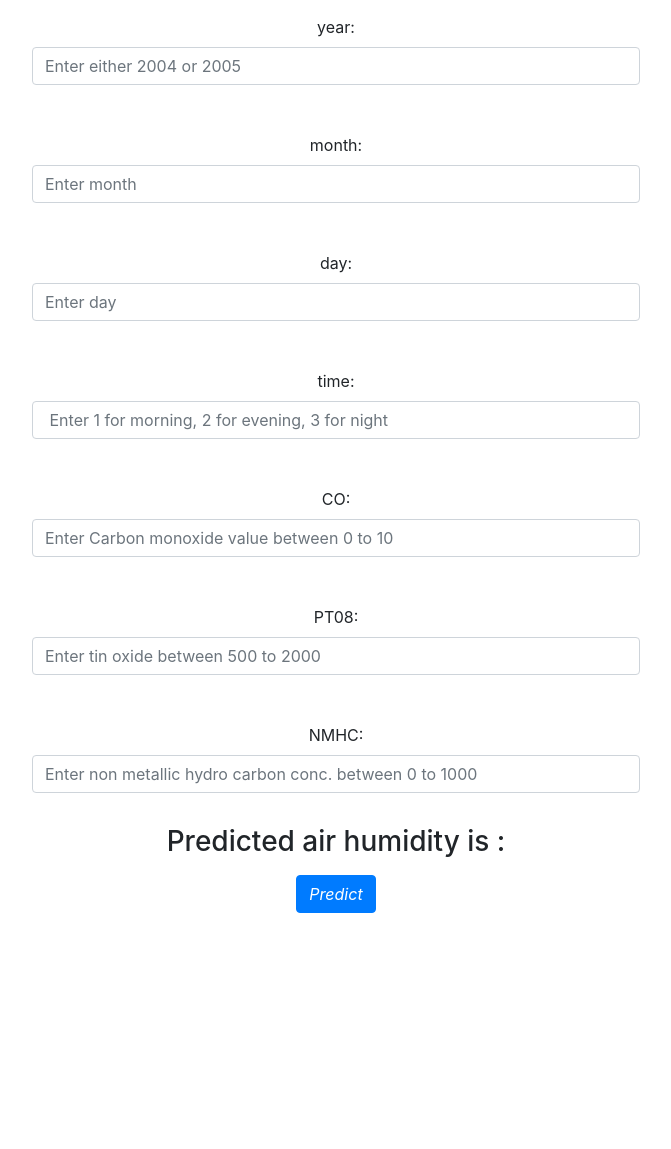
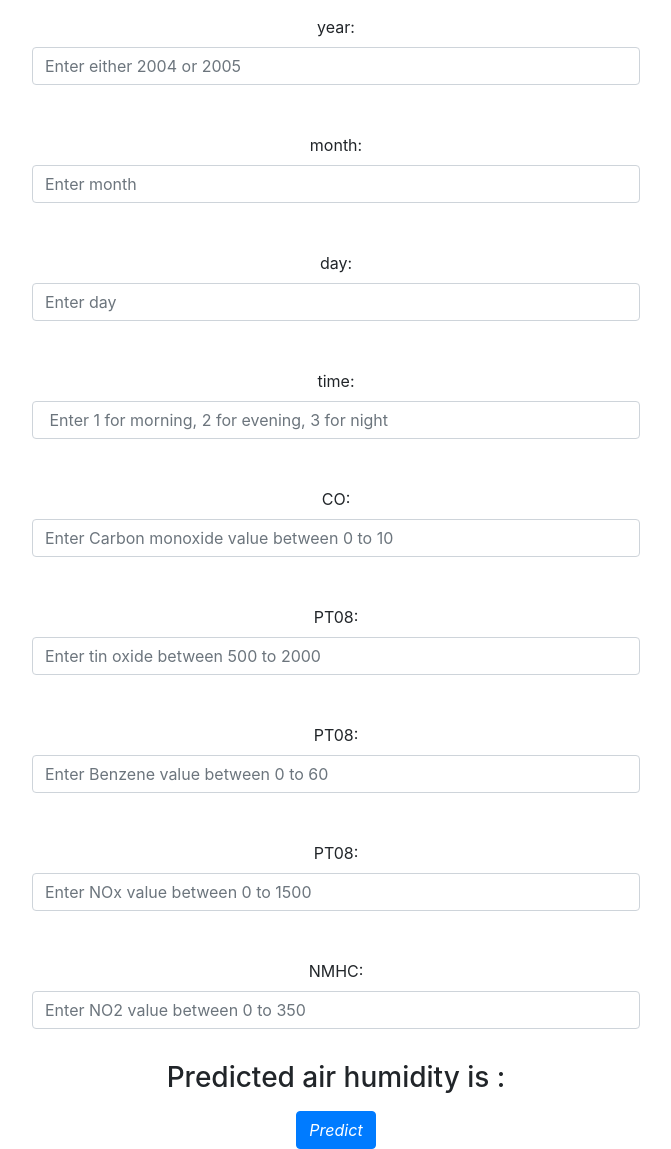
Before and after one commit to siddhu-1002/AirQualityPrediction, a Flask app: page / in a window 1280 px wide. Shown: the part 84-1233 px from the top of the page, without its empty margins (304-975 px from the left). Before the commit the page ends 997 px from the top, so only its background shows below. Run offline with Flask 2, Linux system fonts and the light colour scheme; parts of the project's set-up code (start-up, migrations or seed data) failed here and were passed over.

Commit message:
Update index.html

```diff
--- a/AirQuality/templates/index.html
+++ b/AirQuality/templates/index.html
@@ -37,10 +37,18 @@
         <label for="text ">PT08:</label>
         <input type="text" class="form-control " name="pt08" placeholder="Enter tin oxide between 500 to 2000" id="month">
     </div>
+    <div class="form-group w-50 p-3">
+        <label for="text ">PT08:</label>
+        <input type="text" class="form-control " name="Benzene" placeholder="Enter Benzene value between 0 to 60" id="month">
+    </div>
+    <div class="form-group w-50 p-3">
+        <label for="text ">PT08:</label>
+        <input type="text" class="form-control " name="NOx" placeholder="Enter NOx value between 0 to 1500" id="month">
+    </div>
 
     <div class="form-group w-50 p-3">
         <label for="text">NMHC:</label>
-        <input type="text" class="form-control" name="nmhc" placeholder="Enter non metallic hydro carbon conc. between 0 to 1000" id="month">
+        <input type="text" class="form-control" name="NO2" placeholder="Enter NO2 value between 0 to 350" id="month">
     </div>
 
       <p>
```
